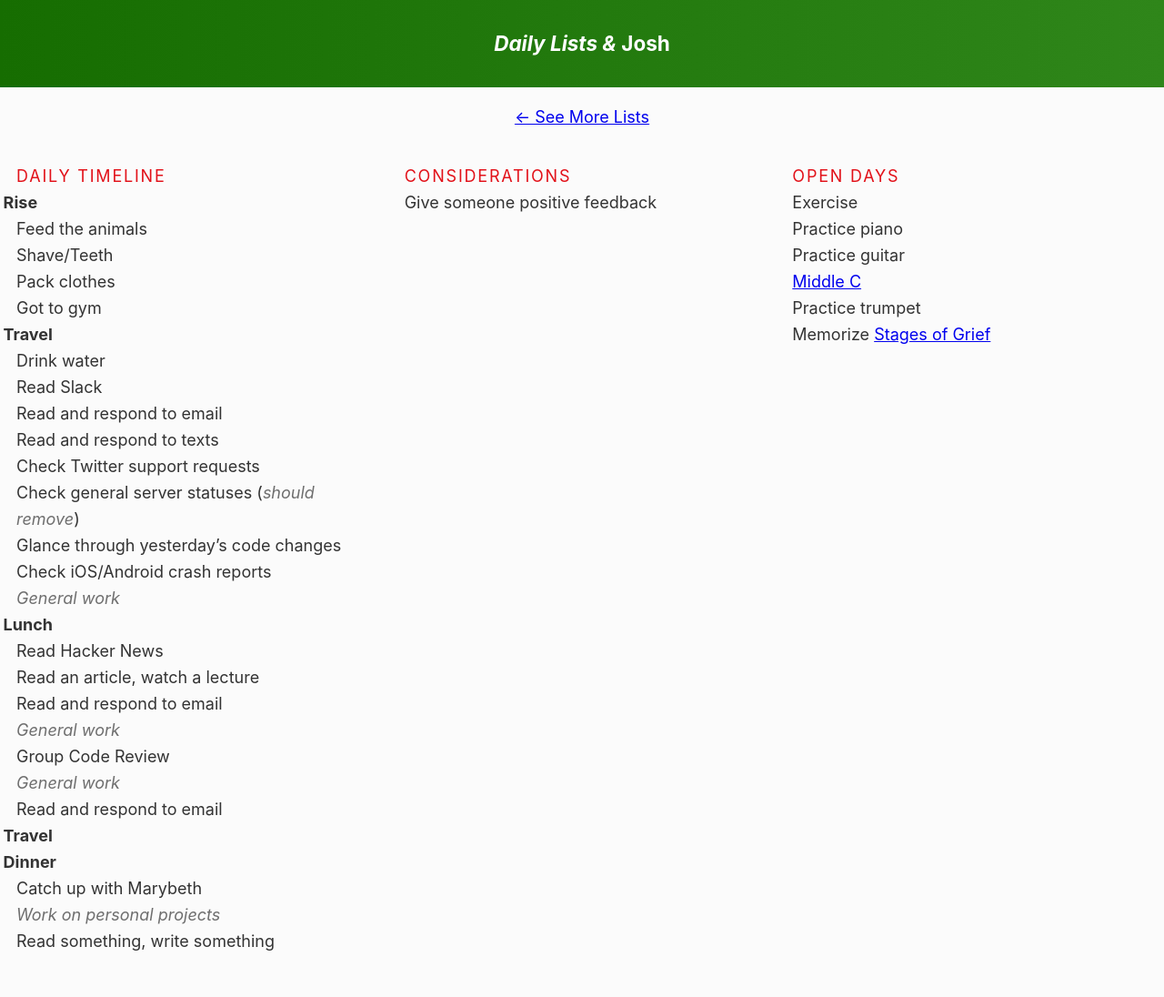
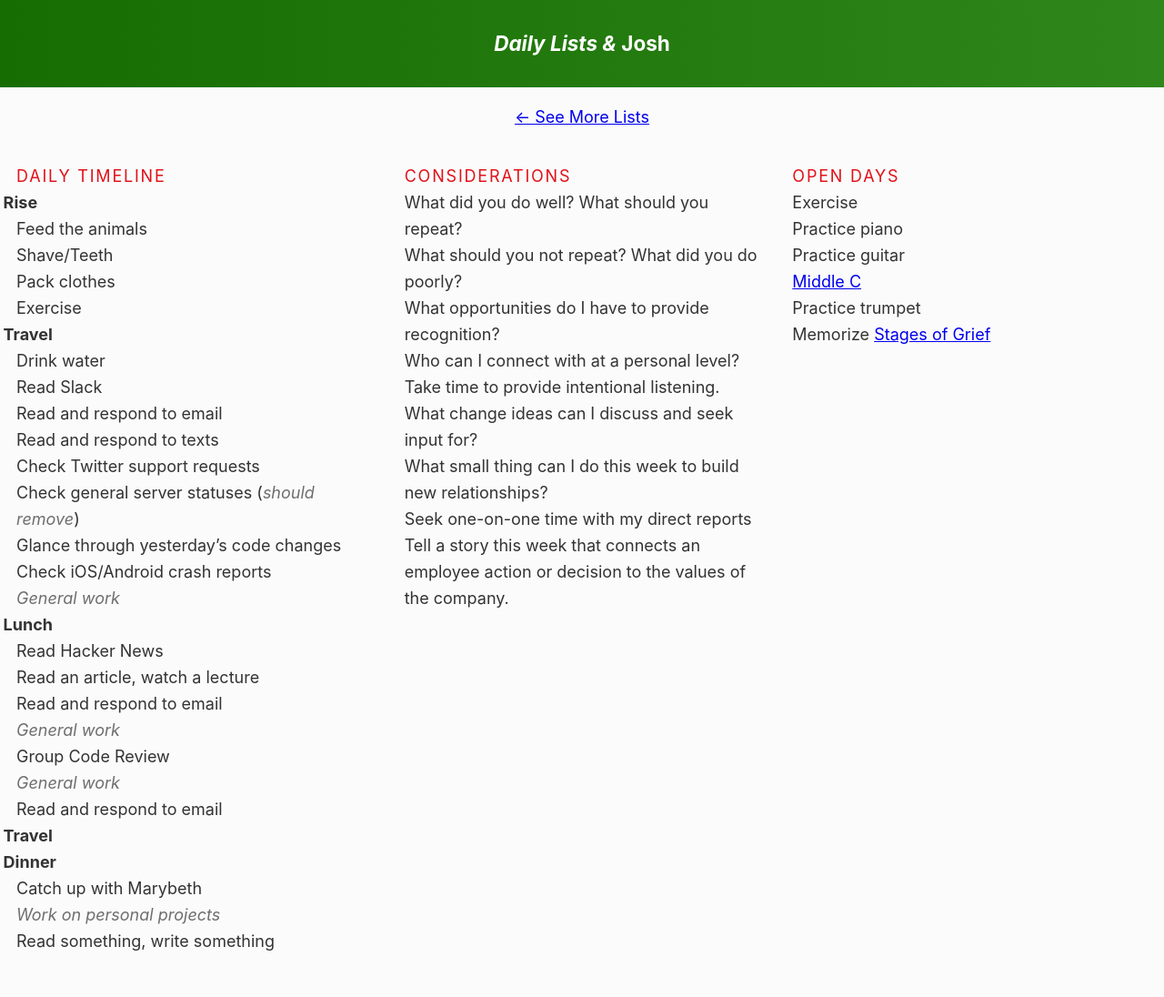
Before and after one commit to joshbeckman/andjosh.github.io, a Jekyll site: the page built from _lists/daily-lists.md, in a window 1280 px wide. Shown: the whole page at 91% size. Built offline with Jekyll 4.4.1, drawn with Linux system fonts in a browser that asks for light colours.

Commit message:
Update daily-lists.md

```diff
--- a/_lists/daily-lists.md
+++ b/_lists/daily-lists.md
@@ -20,7 +20,7 @@ permalink: /lists/daily/
 - Feed the animals
 - Shave/Teeth
 - Pack clothes
-- Got to gym
+- Exercise
 - __Travel__
 - Drink water
 - Read Slack
@@ -47,7 +47,15 @@ permalink: /lists/daily/
 
 <!--two items:-->
 
-- Give someone positive feedback
+- What did you do well? What should you repeat?
+- What should you not repeat? What did you do poorly?
+- What opportunities do I have to provide recognition?
+- Who can I connect with at a personal level?
+- Take time to provide intentional listening.
+- What change ideas can I discuss and seek input for?
+- What small thing can I do this week to build new relationships?
+- Seek one-on-one time with my direct reports
+- Tell a story this week that connects an employee action or decision to the values of the company.
 
 <!--two items:-->
 
```
